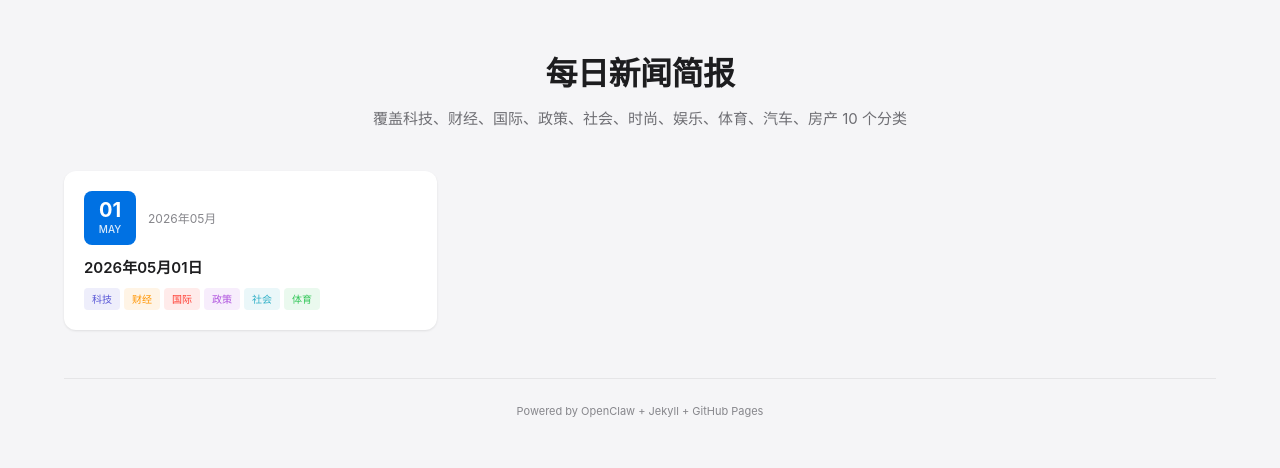
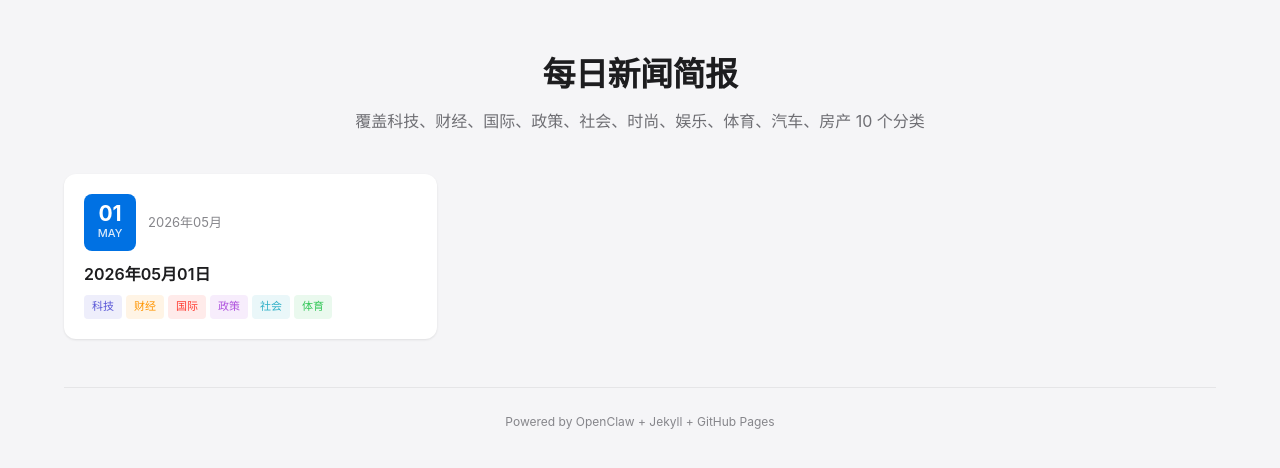
Before and after one commit to xiaxianlin/news, a Jekyll site: the page built from index.html, in a window 1280 px wide. Shown: the top 468 px of the page. Built offline with Jekyll 4.4.1, drawn with Linux system fonts in a browser that asks for light colours.

Commit message:
style: 全局字体大小 +1px

```diff
--- a/assets/css/style.css
+++ b/assets/css/style.css
@@ -46,15 +46,15 @@
     align-items: center;
     justify-content: space-between;
 }
-.header h1 { font-size: 22px; font-weight: 700; letter-spacing: -0.3px; }
+.header h1 { font-size: 23px; font-weight: 700; letter-spacing: -0.3px; }
 .header h1 a { color: var(--text); text-decoration: none; }
 .header h1 .dot { color: var(--accent); }
 .header-meta {
     display: flex; align-items: center; gap: 16px;
-    font-size: 12px; color: var(--text-muted); margin-top: 6px;
+    font-size: 13px; color: var(--text-muted); margin-top: 6px;
 }
 .header-meta .sep { color: var(--border); }
-.header-right { font-size: 12px; color: var(--text-muted); }
+.header-right { font-size: 13px; color: var(--text-muted); }
 
 /* ── Hero / Homepage ── */
 .hero {
@@ -62,14 +62,14 @@
     padding: 48px 0 40px;
 }
 .hero h2 {
-    font-size: 32px;
+    font-size: 33px;
     font-weight: 700;
     letter-spacing: -0.5px;
     margin-bottom: 8px;
 }
 .hero p {
     color: var(--text-secondary);
-    font-size: 15px;
+    font-size: 16px;
 }
 
 /* ── Post List (Homepage Cards) ── */
@@ -108,12 +108,12 @@
     text-align: center;
     min-width: 52px;
 }
-.post-card-date-box .day { font-size: 20px; font-weight: 700; line-height: 1.1; }
-.post-card-date-box .month { font-size: 10px; font-weight: 500; opacity: 0.85; text-transform: uppercase; }
+.post-card-date-box .day { font-size: 21px; font-weight: 700; line-height: 1.1; }
+.post-card-date-box .month { font-size: 11px; font-weight: 500; opacity: 0.85; text-transform: uppercase; }
 .post-card-info { flex: 1; }
-.post-card-info .weekday { font-size: 12px; color: var(--text-muted); }
+.post-card-info .weekday { font-size: 13px; color: var(--text-muted); }
 .post-card-title {
-    font-size: 15px;
+    font-size: 16px;
     font-weight: 600;
     margin-bottom: 10px;
     line-height: 1.4;
@@ -125,7 +125,7 @@
     margin-top: auto;
 }
 .tag {
-    font-size: 10px;
+    font-size: 11px;
     padding: 3px 8px;
     border-radius: 4px;
     font-weight: 500;
@@ -146,11 +146,11 @@
     gap: 4px;
     color: var(--accent);
     text-decoration: none;
-    font-size: 13px;
+    font-size: 14px;
     font-weight: 500;
 }
 .back-link:hover { text-decoration: underline; }
-.post-date-label { font-size: 13px; color: var(--text-muted); }
+.post-date-label { font-size: 14px; color: var(--text-muted); }
 
 .post-header {
     padding: 24px 0 32px;
@@ -158,7 +158,7 @@
     margin-bottom: 32px;
 }
 .post-header h2 {
-    font-size: 26px;
+    font-size: 27px;
     font-weight: 700;
     letter-spacing: -0.3px;
 }
@@ -168,14 +168,14 @@
     margin-bottom: 36px;
 }
 .section-title {
-    font-size: 18px;
+    font-size: 19px;
     font-weight: 700;
     margin-bottom: 14px;
     display: flex;
     align-items: center;
     gap: 8px;
 }
-.section-title .icon { font-size: 20px; }
+.section-title .icon { font-size: 21px; }
 .section-title .line {
     flex: 1;
     height: 1px;
@@ -204,26 +204,26 @@
 }
 .card-tag {
     display: inline-block;
-    font-size: 10px;
+    font-size: 11px;
     font-weight: 600;
     padding: 2px 8px;
     border-radius: 4px;
     margin-bottom: 8px;
 }
 .card-inner h4 {
-    font-size: 13px;
+    font-size: 14px;
     font-weight: 600;
     line-height: 1.45;
     margin-bottom: 6px;
 }
 .card-inner .summary {
-    font-size: 12px;
+    font-size: 13px;
     color: var(--text-secondary);
     line-height: 1.6;
 }
 .card-inner .meta {
     margin-top: 8px;
-    font-size: 11px;
+    font-size: 12px;
     color: var(--text-muted);
 }
 .card-inner .meta a {
@@ -237,7 +237,7 @@
     background: var(--accent);
     color: #fff;
 }
-.card.headline .card-inner h4 { color: #fff; font-size: 14px; }
+.card.headline .card-inner h4 { color: #fff; font-size: 15px; }
 .card.headline .card-inner .summary { color: rgba(255,255,255,0.8); }
 .card.headline .card-inner .meta { color: rgba(255,255,255,0.6); }
 .card.headline .card-inner .meta a { color: rgba(255,255,255,0.8); }
@@ -256,7 +256,7 @@
     padding: 14px 16px;
 }
 .ai-comment-card .label {
-    font-size: 11px;
+    font-size: 12px;
     font-weight: 600;
     color: var(--cat-tech);
     margin-bottom: 6px;
@@ -265,7 +265,7 @@
     gap: 4px;
 }
 .ai-comment-card p {
-    font-size: 12px;
+    font-size: 13px;
     color: var(--text-secondary);
     line-height: 1.75;
 }
@@ -276,7 +276,7 @@
 /* ── Post Content Overrides (from markdown) ── */
 .post-content { margin-bottom: 40px; }
 .post-content h2 {
-    font-size: 18px;
+    font-size: 19px;
     font-weight: 700;
     margin: 40px 0 14px;
     display: flex;
@@ -290,7 +290,7 @@
     background: var(--border);
 }
 .post-content h3 {
-    font-size: 15px;
+    font-size: 16px;
     font-weight: 600;
     margin: 18px 0 8px;
 }
@@ -300,7 +300,7 @@
     margin: 8px 0;
 }
 .post-content ul li {
-    font-size: 13px;
+    font-size: 14px;
     padding: 5px 0 5px 16px;
     position: relative;
     color: var(--text-secondary);
@@ -323,7 +323,7 @@
     border-radius: var(--radius-sm);
     padding: 14px 16px;
     margin: 14px 0;
-    font-size: 12px;
+    font-size: 13px;
     line-height: 1.8;
     color: var(--text-secondary);
 }
@@ -359,7 +359,7 @@
     border-radius: var(--radius-sm);
     color: var(--text);
     text-decoration: none;
-    font-size: 13px;
+    font-size: 14px;
     font-weight: 500;
     box-shadow: var(--shadow-sm);
     transition: box-shadow 0.2s;
@@ -371,7 +371,7 @@
 .footer {
     text-align: center;
     padding: 24px 0;
-    font-size: 11px;
+    font-size: 12px;
     color: var(--text-muted);
     border-top: 1px solid var(--border);
 }
@@ -403,7 +403,7 @@
     .container { padding: 0 14px; }
     .masonry { column-count: 1; }
     .post-grid { grid-template-columns: 1fr; }
-    .hero h2 { font-size: 24px; }
-    .post-header h2 { font-size: 20px; }
+    .hero h2 { font-size: 25px; }
+    .post-header h2 { font-size: 21px; }
     .header-inner { flex-direction: column; align-items: flex-start; gap: 4px; }
 }
```
